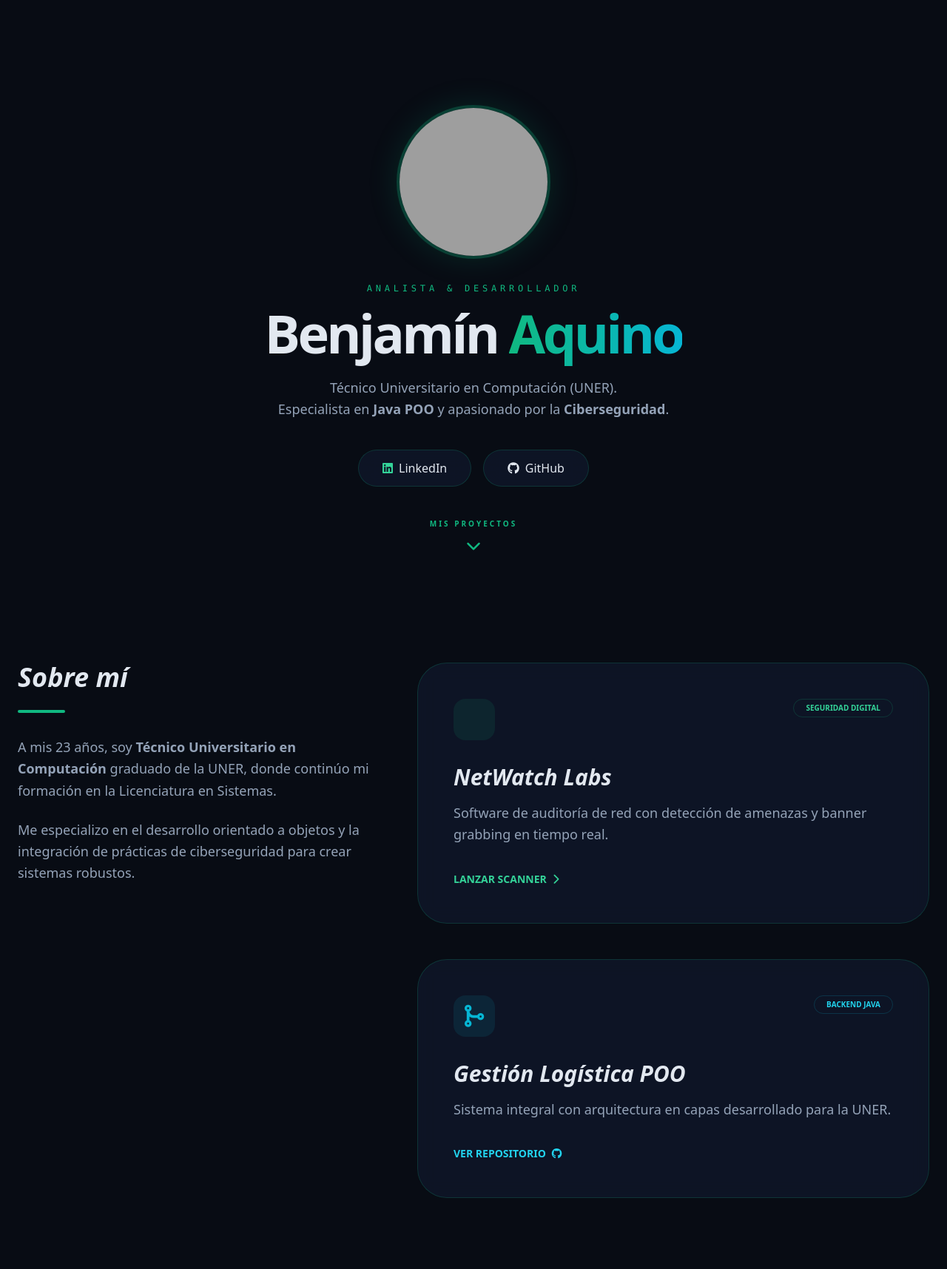
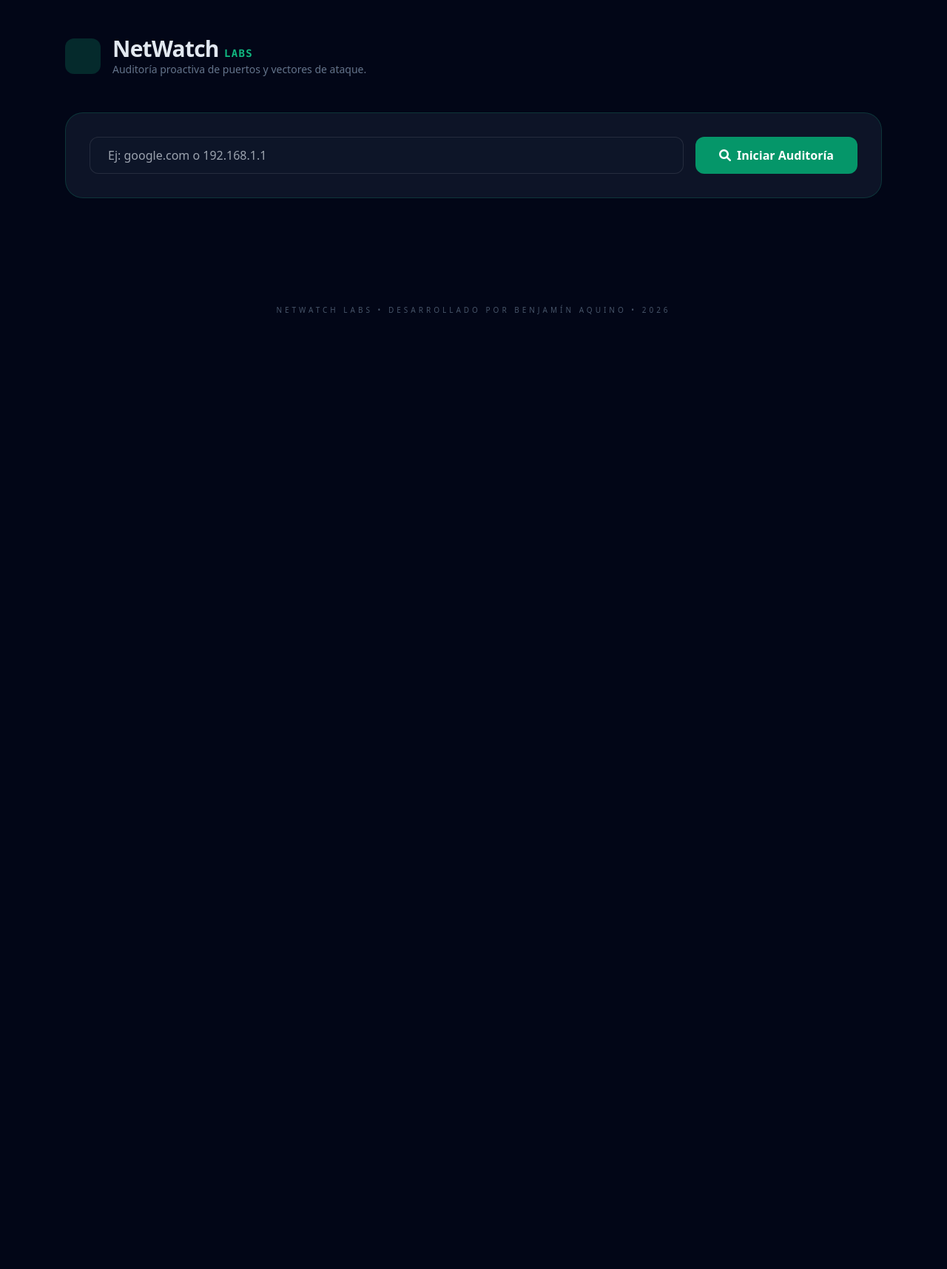
Before and after one commit to Benjamim023/network-monitoring-dashboard, a FastAPI app: page / in a window 1280 px wide. Shown: the whole page at 74% size. After the commit the page ends 425 px from the top, so only its background shows below. Run offline with FastAPI, Linux system fonts and the light colour scheme; some libraries are stand-ins or nearby versions; grey boxes are pictures that could not be loaded.

Commit message:
Corrigiendo el html

```diff
--- a/templates/index.html
+++ b/templates/index.html
@@ -3,95 +3,95 @@
 <head>
     <meta charset="UTF-8">
     <meta name="viewport" content="width=device-width, initial-scale=1.0">
-    <title>Benjamín Aquino | Software Developer</title>
+    <title>NetWatch Labs | Auditoría de Red</title>
     <script src="https://cdn.tailwindcss.com"></script>
     <link rel="stylesheet" href="https://cdnjs.cloudflare.com/ajax/libs/font-awesome/6.0.0/css/all.min.css">
     <style>
-        * { margin: 0; padding: 0; box-sizing: border-box; }
-        body { background-color: #080c14; color: #e2e8f0; scroll-behavior: smooth; overflow-x: hidden; }
-        .glass { background: rgba(15, 23, 42, 0.8); backdrop-filter: blur(12px); border: 1px solid rgba(16, 185, 129, 0.2); }
-        .text-gradient { background: linear-gradient(to right, #10b981, #06b6d4); -webkit-background-clip: text; -webkit-text-fill-color: transparent; }
-        .profile-photo { border: 4px solid rgba(16, 185, 129, 0.3); box-shadow: 0 0 40px rgba(16, 185, 129, 0.15); }
-        .bounce { animation: bounce 2s infinite; }
-        @keyframes bounce { 0%, 20%, 50%, 80%, 100% {transform: translateY(0);} 40% {transform: translateY(-10px);} 60% {transform: translateY(-5px);} }
-        .reveal { opacity: 0; transform: translateY(30px); transition: all 0.8s ease-out; }
-        .reveal.active { opacity: 1; transform: translateY(0); }
+        .glass { background: rgba(15, 23, 42, 0.9); backdrop-filter: blur(10px); border: 1px solid rgba(16, 185, 129, 0.2); }
+        .bg-dark { background-color: #020617; }
+        .status-pill { padding: 2px 10px; border-radius: 99px; font-size: 0.75rem; font-weight: bold; }
     </style>
 </head>
-<body class="font-sans antialiased">
+<body class="bg-dark text-slate-200 min-h-screen font-sans">
 
-    <section class="relative min-h-screen w-full flex flex-col justify-center items-center px-4 text-center">
-        <div class="z-10 py-10">
-            <div class="mb-8 flex justify-center w-full">
-                <div class="w-40 h-40 md:w-52 md:h-52 overflow-hidden rounded-full profile-photo">
-                    <img src="images/tu-foto.jpg" alt="Benjamín Aquino" class="w-full h-full object-cover">
-                </div>
+    <div class="max-w-6xl mx-auto py-12 px-6">
+        <div class="flex items-center gap-4 mb-12">
+            <div class="w-12 h-12 bg-emerald-500/20 rounded-xl flex items-center justify-center text-emerald-500 text-2xl">
+                <i class="fas fa-shield-halved"></i>
             </div>
-            <span class="text-emerald-500 font-mono text-xs tracking-[0.4em] uppercase mb-4 block">Analista & Desarrollador</span>
-            <h1 class="text-5xl md:text-7xl font-black mb-6 tracking-tighter">Benjamín <span class="text-gradient">Aquino</span></h1>
-            <div class="text-slate-400 max-w-xl mx-auto mb-10 text-lg leading-relaxed">
-                <p>Técnico Universitario en Computación (UNER).</p>
-                <p>Especialista en <strong>Java POO</strong> y apasionado por la <strong>Ciberseguridad</strong>.</p>
-            </div>
-            <div class="flex gap-4 justify-center">
-                <a href="https://linkedin.com/in/benjamin-aquino-73b6a0363" target="_blank" class="glass px-8 py-3 rounded-full hover:scale-105 transition-all flex items-center gap-2"><i class="fab fa-linkedin text-emerald-400"></i> LinkedIn</a>
-                <a href="https://github.com/Benjamim023" target="_blank" class="glass px-8 py-3 rounded-full hover:scale-105 transition-all flex items-center gap-2"><i class="fab fa-github"></i> GitHub</a>
+            <div>
+                <h1 class="text-3xl font-bold tracking-tight">NetWatch <span class="text-emerald-500 text-sm font-mono tracking-widest uppercase">Labs</span></h1>
+                <p class="text-slate-500 text-sm">Auditoría proactiva de puertos y vectores de ataque.</p>
             </div>
         </div>
-        <div class="absolute bottom-10 left-0 w-full flex flex-col items-center cursor-pointer bounce z-20" onclick="document.getElementById('contenido').scrollIntoView()">
-            <p class="text-[10px] uppercase tracking-[0.3em] text-emerald-500 font-bold mb-2">Mis Proyectos</p>
-            <i class="fas fa-chevron-down text-emerald-500 text-xl"></i>
+
+        <div class="glass p-8 rounded-3xl mb-12">
+            <form action="/scan" method="get" class="flex flex-wrap gap-4">
+                <input type="text" name="target" placeholder="Ej: google.com o 192.168.1.1" required
+                       class="flex-1 bg-slate-900/50 border border-white/10 rounded-xl px-6 py-3 focus:outline-none focus:border-emerald-500/50 transition-all">
+                <button type="submit" class="bg-emerald-600 hover:bg-emerald-500 text-white font-bold px-8 py-3 rounded-xl transition-all flex items-center gap-2">
+                    <i class="fas fa-search"></i> Iniciar Auditoría
+                </button>
+            </form>
         </div>
-    </section>
 
-    <main id="contenido" class="max-w-7xl mx-auto py-24 px-6">
-        <div class="grid lg:grid-cols-12 gap-16 items-start">
-            <aside class="lg:col-span-5 lg:sticky lg:top-24 reveal">
-                <h2 class="text-4xl font-bold italic mb-6">Sobre mí</h2>
-                <div class="h-1 w-16 bg-emerald-500 rounded-full mb-8"></div>
-                <div class="space-y-6 text-slate-400 text-lg leading-relaxed text-left">
-                    <p>A mis 23 años, soy <strong>Técnico Universitario en Computación</strong> graduado de la UNER, donde continúo mi formación en la Licenciatura en Sistemas.</p>
-                    <p>Me especializo en el desarrollo orientado a objetos y la integración de prácticas de ciberseguridad para crear sistemas robustos.</p>
-                </div>
-            </aside>
+        {% if target %}
+        <div class="space-y-6 reveal">
+            <div class="flex justify-between items-end border-b border-white/5 pb-4">
+                <h2 class="text-xl font-semibold italic">Reporte para: <span class="text-emerald-400">{{ target }}</span></h2>
+                <span class="text-xs uppercase tracking-widest text-slate-500">Estado: {{ estado }}</span>
+            </div>
 
-            <section class="lg:col-span-7 space-y-12">
-                <div class="glass p-8 md:p-12 rounded-[2.5rem] reveal group hover:border-emerald-500/40 transition-all">
-                    <div class="flex justify-between items-start mb-8 text-left">
-                        <div class="w-14 h-14 bg-emerald-500/10 rounded-2xl flex items-center justify-center text-emerald-500 text-3xl">
-                            <i class="fas fa-shield-halved"></i>
-                        </div>
-                        <span class="text-[10px] font-bold text-emerald-400 border border-emerald-500/20 px-4 py-1 rounded-full uppercase">Seguridad Digital</span>
-                    </div>
-                    <h3 class="text-3xl font-bold mb-4 group-hover:text-emerald-400 transition-colors italic text-left">NetWatch Labs</h3>
-                    <p class="text-slate-400 text-lg mb-8 text-left leading-relaxed">Software de auditoría de red con detección de amenazas y banner grabbing en tiempo real.</p>
-                    <a href="https://network-monitoring-dashboard-kain.onrender.com" target="_blank" class="inline-flex items-center gap-2 text-emerald-400 font-bold hover:gap-5 transition-all text-sm uppercase text-left">Lanzar Scanner <i class="fas fa-chevron-right"></i></a>
-                </div>
+            {% if alerta_seguridad %}
+            <div class="bg-red-500/10 border border-red-500/20 p-4 rounded-xl flex items-center gap-4 text-red-400">
+                <i class="fas fa-triangle-exclamation text-2xl"></i>
+                <p class="text-sm font-bold uppercase tracking-tight">Atención: Se han detectado vulnerabilidades críticas que requieren acción inmediata.</p>
+            </div>
+            {% endif %}
 
-                <div class="glass p-8 md:p-12 rounded-[2.5rem] reveal group hover:border-cyan-500/40 transition-all">
-                    <div class="flex justify-between items-start mb-8 text-left">
-                        <div class="w-14 h-14 bg-cyan-500/10 rounded-2xl flex items-center justify-center text-cyan-500 text-3xl">
-                            <i class="fas fa-code-merge"></i>
-                        </div>
-                        <span class="text-[10px] font-bold text-cyan-400 border border-cyan-500/20 px-4 py-1 rounded-full uppercase">Backend Java</span>
-                    </div>
-                    <h3 class="text-3xl font-bold mb-4 group-hover:text-cyan-400 transition-colors italic text-left">Gestión Logística POO</h3>
-                    <p class="text-slate-400 text-lg mb-8 text-left leading-relaxed">Sistema integral con arquitectura en capas desarrollado para la UNER.</p>
-                    <a href="https://github.com/Benjamim023/Proyecto-Transportes-Java" target="_blank" class="inline-flex items-center gap-2 text-cyan-400 font-bold hover:gap-5 transition-all text-sm uppercase text-left">Ver Repositorio <i class="fab fa-github"></i></a>
-                </div>
-            </section>
+            <div class="overflow-x-auto">
+                <table class="w-full text-left border-separate border-spacing-y-3">
+                    <thead>
+                        <tr class="text-slate-500 text-xs uppercase tracking-widest">
+                            <th class="px-6 py-2">Puerto / Servicio</th>
+                            <th class="px-6 py-2">Vector de Ataque</th>
+                            <th class="px-6 py-2">Riesgo</th>
+                            <th class="px-6 py-2">Recomendación Técnica</th>
+                        </tr>
+                    </thead>
+                    <tbody>
+                        {% for p in puertos %}
+                        <tr class="glass hover:bg-white/5 transition-colors">
+                            <td class="px-6 py-5">
+                                <div class="font-bold text-emerald-400">#{{ p.puerto }}</div>
+                                <div class="text-xs text-slate-500">{{ p.servicio }} ({{ p.version }})</div>
+                            </td>
+                            <td class="px-6 py-5">
+                                <span class="text-sm font-semibold">{{ p.vector }}</span>
+                            </td>
+                            <td class="px-6 py-5">
+                                <span class="status-pill
+                                    {% if p.nivel_riesgo == 'Crítico' %} bg-red-600 text-white
+                                    {% elif p.nivel_riesgo == 'Alto' %} bg-orange-600 text-white
+                                    {% elif p.nivel_riesgo == 'Medio' %} bg-yellow-600 text-black
+                                    {% else %} bg-emerald-600/20 text-emerald-400 {% endif %}">
+                                    {{ p.nivel_riesgo }}
+                                </span>
+                            </td>
+                            <td class="px-6 py-5 text-sm text-slate-400 leading-relaxed italic">
+                                {{ p.tip }}
+                            </td>
+                        </tr>
+                        {% endfor %}
+                    </tbody>
+                </table>
+            </div>
         </div>
-    </main>
+        {% endif %}
+    </div>
 
-    <script>
-        window.addEventListener('scroll', () => {
-            const reveals = document.querySelectorAll(".reveal");
-            reveals.forEach(el => {
-                const elementTop = el.getBoundingClientRect().top;
-                if (elementTop < window.innerHeight - 100) el.classList.add("active");
-            });
-        });
-        window.dispatchEvent(new Event('scroll'));
-    </script>
+    <footer class="py-12 text-center text-slate-600 text-[10px] uppercase tracking-[0.4em]">
+        NetWatch Labs • Desarrollado por Benjamín Aquino • 2026
+    </footer>
 </body>
 </html>
```
